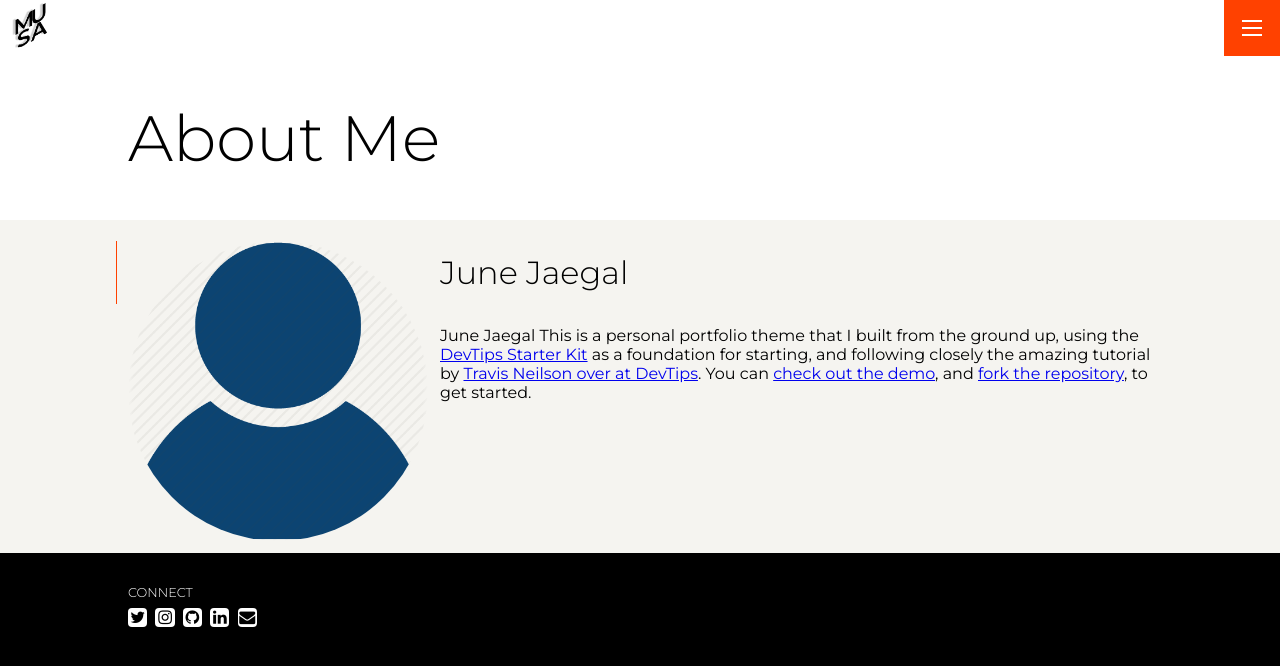
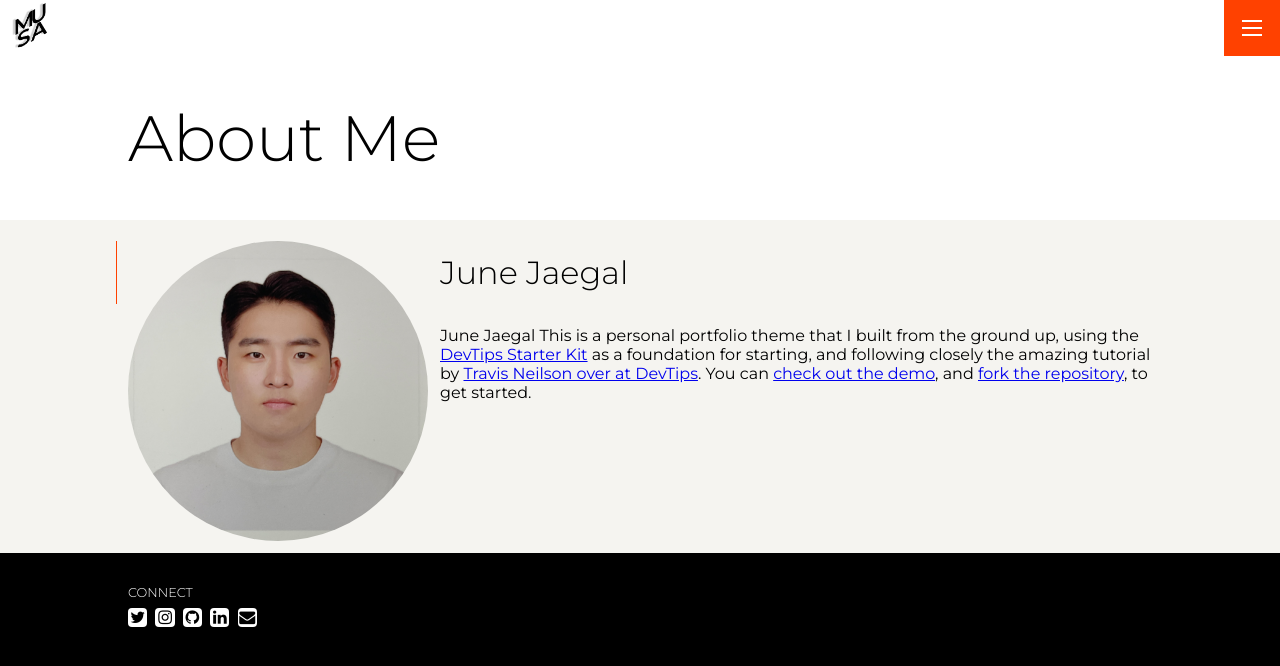
Before and after one commit to JJaegal/portfolio, a Jekyll site: the page built from pages/about.md, in a window 1280 px wide. Shown: the top 666 px of the page. Built offline with Jekyll 4.4.1, drawn with Linux system fonts in a browser that asks for light colours.

Commit message:
update about me photo

```diff
--- a/pages/about.md
+++ b/pages/about.md
@@ -1,7 +1,7 @@
 ---
 layout: about
 title: About Me
-headshot: /assets/img/headshot.webp
+headshot: /assets/img/미국증명사진.jpg
 permalink: /about
 ---
 
```
